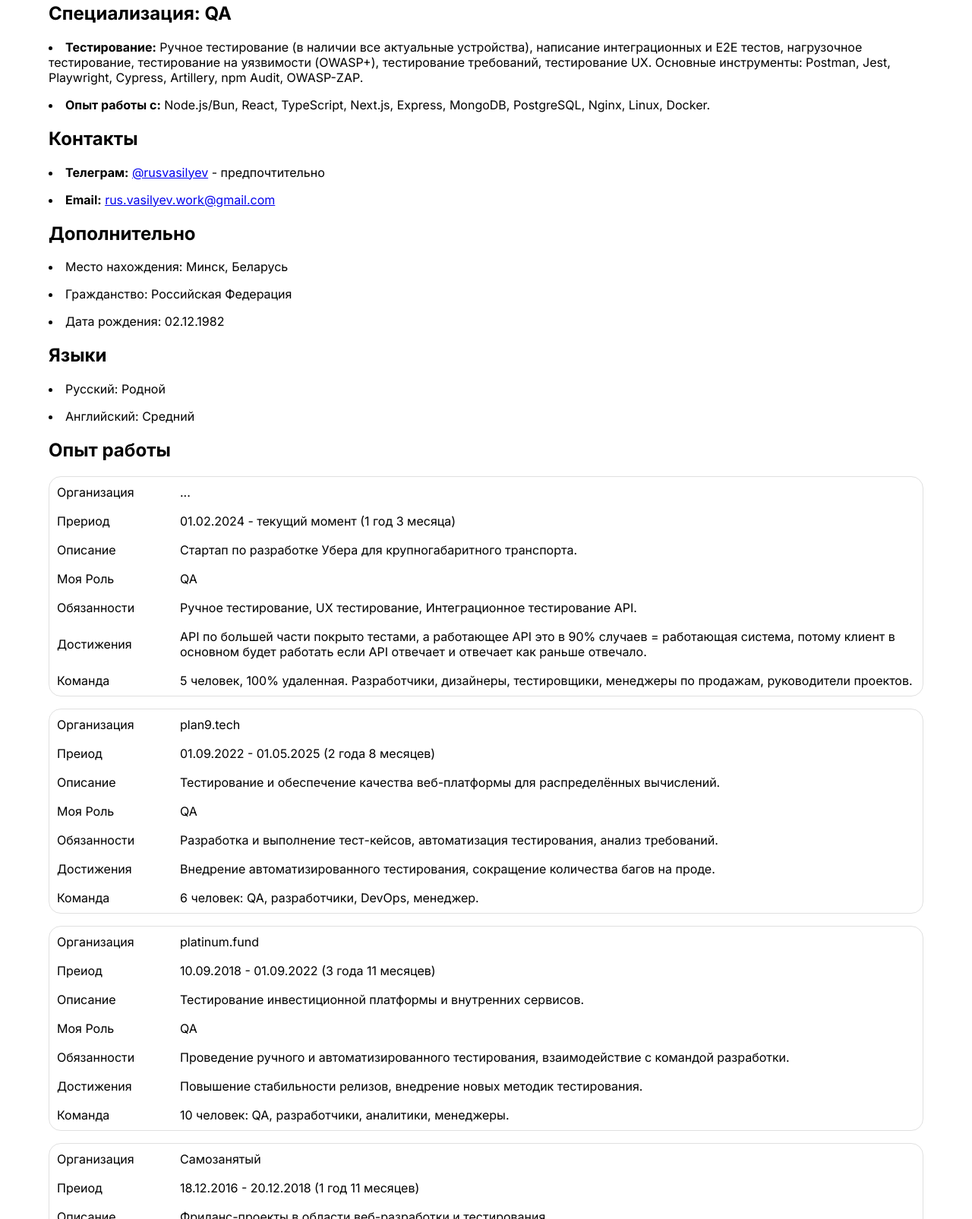
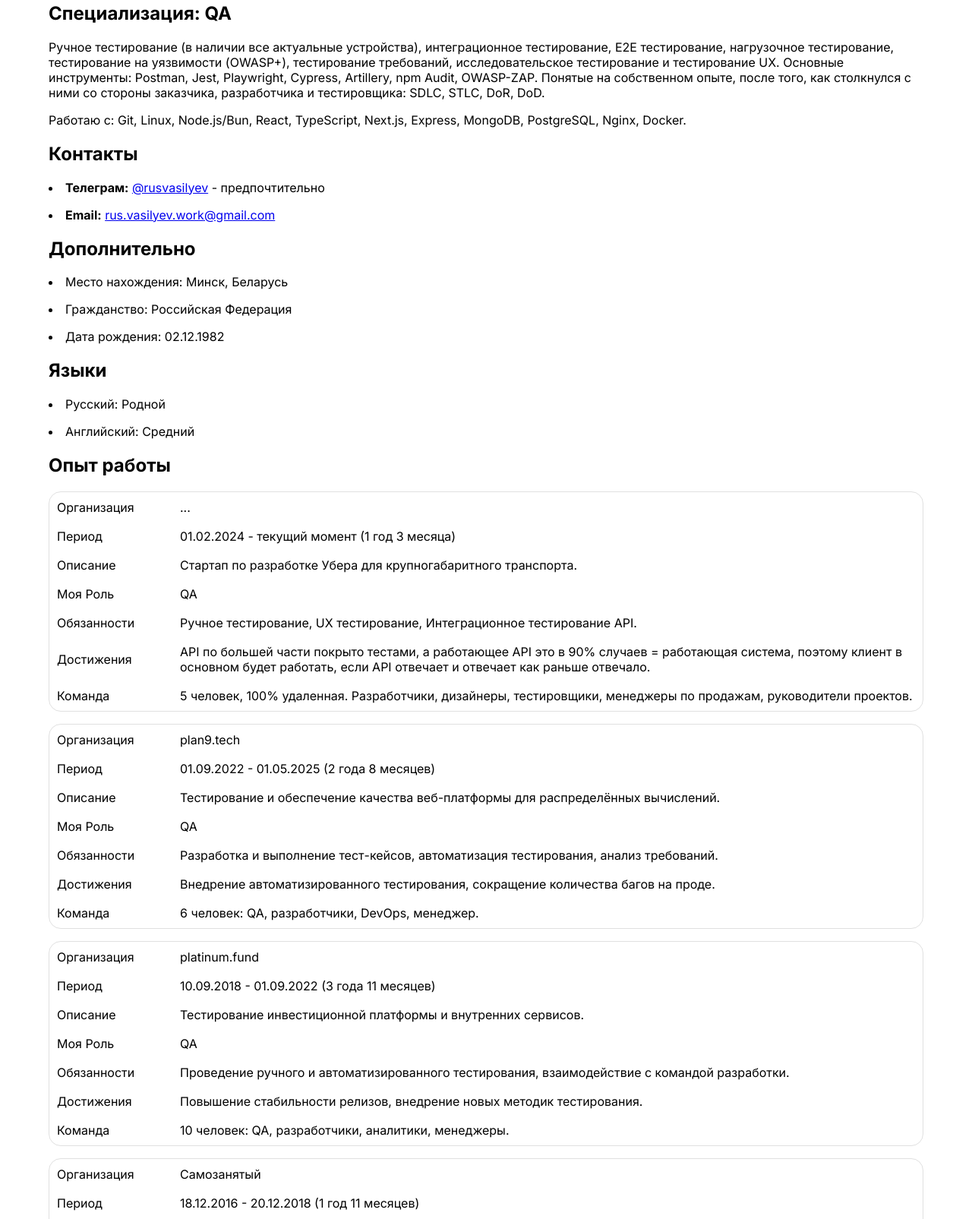
Before and after one commit to recherches-meteorologiques/recherches-meteorologiques.github.io, a website: page index.html in a window 1280 px wide. Shown: the part 111-1716 px from the top of the page at 76% size. Drawn offline with Linux system fonts and the light colour scheme.

Commit message:
chore: Update formatting, fix typos, add missed skills.

```diff
--- a/index.html
+++ b/index.html
@@ -73,20 +73,17 @@
   </header>
   <main>
     <h2>Специализация: QA</h2>
-    <ul>
-      <li>
-        <b>Тестирование:</b> Ручное тестирование (в наличии все актуальные устройства), написание интеграционных
-        и E2E тестов, нагрузочное тестирование, тестирование на уязвимости (OWASP+),
-        тестирование требований, тестирование UX. Основные инструменты: Postman, Jest, Playwright, Cypress,
-        Artillery, npm Audit, OWASP-ZAP.
-      </li>
-      <li>
-        <b>Опыт работы с:</b>
-		Node.js/Bun, React, TypeScript, Next.js, Express, MongoDB,
-        PostgreSQL, Nginx, Linux, Docker.
-      </li>
-    </ul>
+	<p>
+		Ручное тестирование (в наличии все актуальные устройства), интеграционное тестирование,
+        E2E тестирование, нагрузочное тестирование, тестирование на уязвимости (OWASP+),
+        тестирование требований, исследовательское тестирование и тестирование UX. Основные инструменты: Postman, Jest, Playwright, Cypress,
+        Artillery, npm Audit, OWASP-ZAP. Понятые на собственном опыте,
+		после того, как столкнулся с ними со стороны заказчика, разработчика и тестировщика: SDLC, STLC, DoR, DoD.
+	</p>
 
+	<p>
+		Работаю с: Git, Linux, Node.js/Bun, React, TypeScript, Next.js, Express, MongoDB, PostgreSQL, Nginx, Docker.
+	</p>
 
     <h2>Контакты</h2>
     <ul>
@@ -117,7 +114,7 @@
             <td>...</td>
           </tr>
           <tr>
-            <td>Прериод</td>
+            <td>Период</td>
             <td>01.02.2024 - текущий момент (1 год 3 месяца)</td>
           </tr>
           <tr>
@@ -135,7 +132,7 @@
           <tr>
             <td>Достижения</td>
             <td>API по большей части покрыто тестами, а работающее API это в 90% случаев = работающая система,
-              потому клиент в основном будет работать если API отвечает и отвечает как раньше отвечало.</td>
+              поэтому клиент в основном будет работать, если API отвечает и отвечает как раньше отвечало.</td>
           </tr>
           <tr>
             <td>Команда</td>
@@ -152,7 +149,7 @@
             <td>plan9.tech</td>
           </tr>
           <tr>
-            <td>Преиод</td>
+            <td>Период</td>
             <td>01.09.2022 - 01.05.2025 (2 года 8 месяцев)</td>
           </tr>
           <tr>
@@ -185,7 +182,7 @@
             <td>platinum.fund</td>
           </tr>
           <tr>
-            <td>Преиод</td>
+            <td>Период</td>
             <td>10.09.2018 - 01.09.2022 (3 года 11 месяцев)</td>
           </tr>
           <tr>
@@ -219,7 +216,7 @@
             <td>Самозанятый</td>
           </tr>
           <tr>
-            <td>Преиод</td>
+            <td>Период</td>
             <td>18.12.2016 - 20.12.2018 (1 год 11 месяцев)</td>
           </tr>
           <tr>
@@ -252,7 +249,7 @@
             <td>Финансовая компания</td>
           </tr>
           <tr>
-            <td>Преиод</td>
+            <td>Период</td>
             <td>02.12.2014 - 18.12.2016 (2 года)</td>
           </tr>
           <tr>
@@ -285,7 +282,7 @@
             <td>livetex.ru</td>
           </tr>
           <tr>
-            <td>Преиод</td>
+            <td>Период</td>
             <td>16.09.2011 - 01.12.2014 (3 года 2 месяца)</td>
           </tr>
           <tr>
@@ -318,7 +315,7 @@
             <td>sqlmaze.com</td>
           </tr>
           <tr>
-            <td>Преиод</td>
+            <td>Период</td>
             <td>01.10.2008 - 15.09.2011 (2 года 11 месяцев)</td>
           </tr>
           <tr>
@@ -351,7 +348,7 @@
             <td>bntouch.com</td>
           </tr>
           <tr>
-            <td>Преиод</td>
+            <td>Период</td>
             <td>01.01.2006 - 20.08.2008 (2 года 7 месяцев)</td>
           </tr>
           <tr>
```
